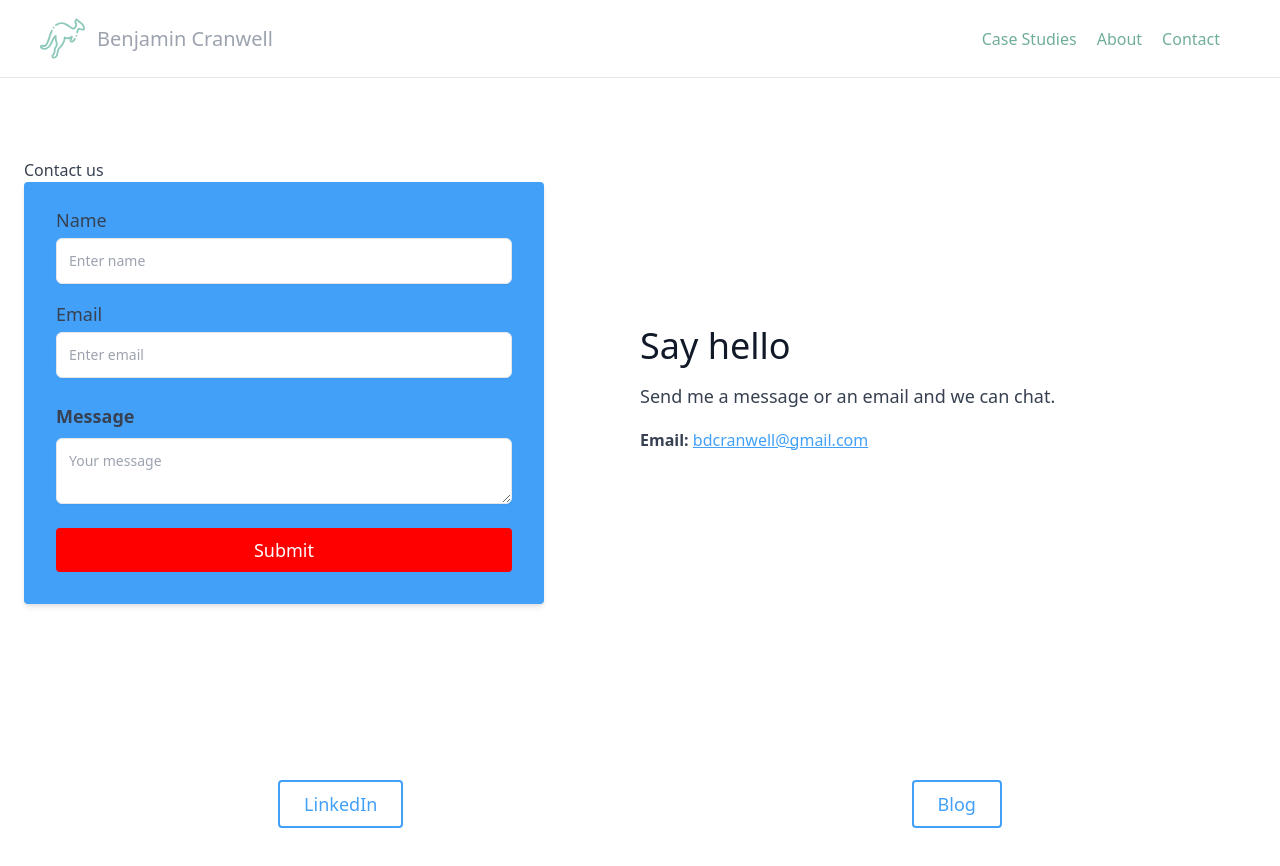
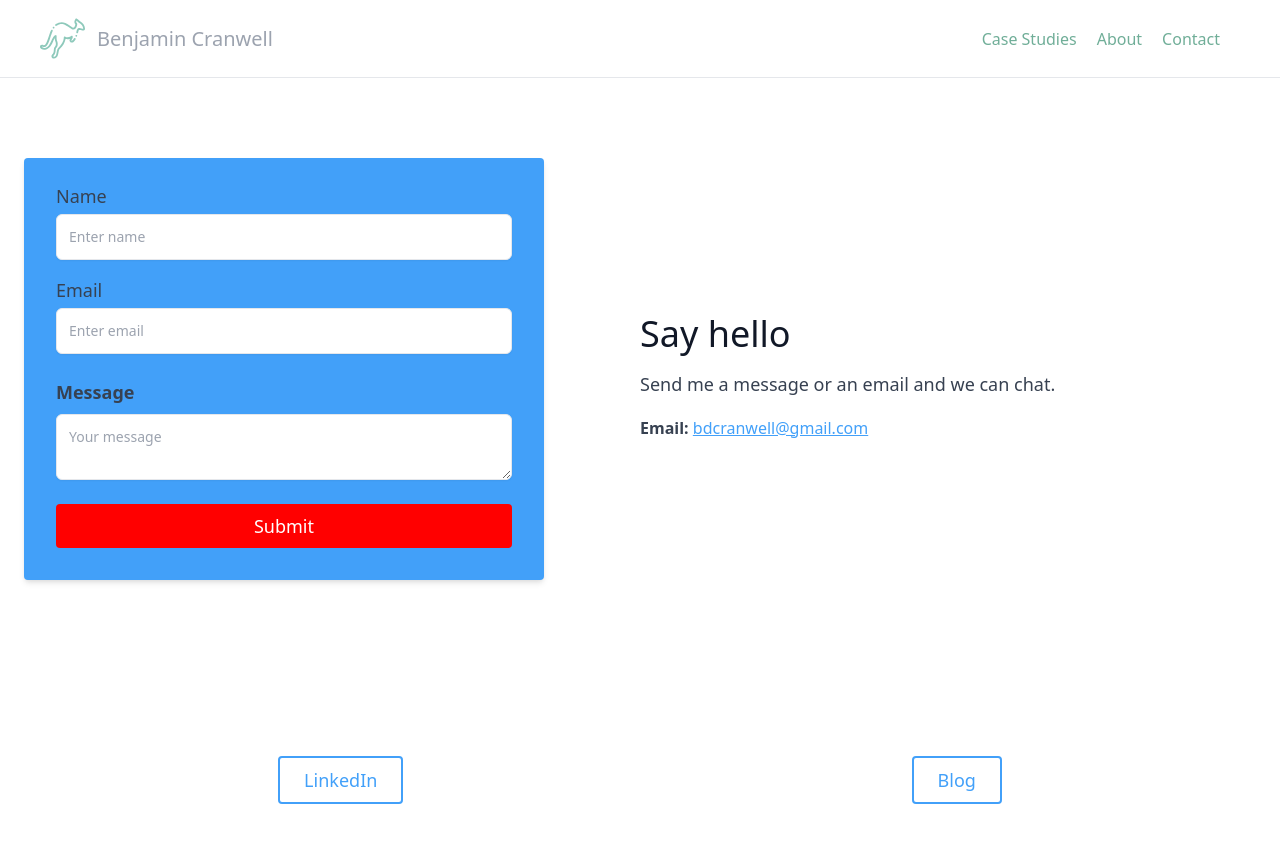
Before and after one commit to benzoscifo/Benjamin-Cranwell, a Gatsby site: page /contact in a window 1280 px wide. Built offline with nearby package versions, Linux system fonts and the light colour scheme; Gatsby itself is replaced by a stand-in of ours.

Commit message:
remove contact us text

```diff
--- a/src/pages/contact.js
+++ b/src/pages/contact.js
@@ -58,10 +58,6 @@ export default function Contact() {
       <section className="text-gray-700">
         <div className="flex flex-wrap mx-auto py-20 px-6 w-full max-w-screen-xl">
             <div className="w-full md:w-1/2 lg:pr-24 md:pr-16 md:items-start md:text-left mb-16 md:mb-0 items-center text-center">
-              <h1>
-                Contact us
-              </h1>
-
               {formSuccess ?
                 <div>{formSuccessMessage}</div>
                 :
@@ -162,109 +158,3 @@ export default function Contact() {
     </Layout>
   )
 }
-
-
-
-
-
-
-
-{/* <Layout>
-      <h1 className="sr-only">Contact Form</h1>
-      <section className="text-gray-700">
-        <div className="flex flex-wrap mx-auto py-20 px-6 w-full max-w-screen-xl">
-          <div className="w-full md:w-1/2 lg:pr-24 md:pr-16 md:items-start md:text-left mb-16 md:mb-0 items-center text-center">
-            <form
-              accept-charset="UTF-8"
-              action="https://getform.io/f/b9a6314e-2785-4a82-b122-b58dea000ee7"
-              method="POST"
-              target="_blank"
-              className="bg-blue shadow-md rounded px-4 sm:px-8 pt-6 pb-8 mb-4"
-            >
-              <div className="mb-4">
-                <label className="block">
-                  <h2 className="after:content-['*'] after:ml-0.5 after:text-red-500 block text-sm font-medium text-gray-700 text-lg">
-                    Name
-                  </h2>
-                  <input
-                    type="text"
-                    name="fullname"
-                    className="mt-1 p-3 bg-white border shadow-sm border-slate-300 placeholder-slate-400 focus:border-sky-500 focus:ring-sky-500 block w-full rounded-md sm:text-sm focus:ring-1"
-                    placeholder="Enter name"
-                  />
-                </label>
-              </div>
-              <div className="mb-6">
-                <label className="block">
-                  <h2 className="after:content-['*'] after:ml-0.5 after:text-red-500 block text-sm font-medium text-gray-700 text-lg">
-                    Email
-                  </h2>
-                  <input
-                    type="email"
-                    name="email"
-                    className="mt-1 p-3 bg-white border shadow-sm border-slate-300 placeholder-slate-400 focus:border-sky-500 focus:ring-sky-500 block w-full rounded-md sm:text-sm focus:ring-1"
-                    placeholder="Enter email"
-                  />
-                </label>
-              </div>
-              <div className="mb-6">
-                <h2 className="sr-only">Message</h2>
-                <label
-                  className="block text-gray-700 text-lg font-bold mb-2"
-                  for="exampleInputMessage"
-                >
-                  Message
-                </label>
-                <textarea
-                  type="text"
-                  name="message"
-                  placeholder="Your message"
-                  className="mt-1 p-3 bg-white border shadow-sm border-slate-300 placeholder-slate-400 focus:border-sky-500 focus:ring-sky-500 block w-full rounded-md sm:text-sm focus:ring-1 leading-8"
-                ></textarea>
-              </div>
-              <button
-                type="submit"
-                className="bg-argos text-white rounded p-2 w-full text-lg"
-              >
-                Submit
-              </button>
-            </form>
-          </div>
-          <div className="lg:max-w-lg lg:w-full md:w-1/2 w-full self-center text-center md:text-left">
-            <h2 className="title-font sm:text-4xl text-3xl mb-4 font-medium text-gray-900">
-              Say hello
-            </h2>
-            <p className="pb-4 text-lg leading-relaxed">
-              Send me a message or an email and we can chat.
-            </p>
-            <p>
-              <b>Email: </b>
-              <a
-                href="mailto:bdcranwell@gmail.com"
-                className="underline text-blue"
-              >
-                bdcranwell@gmail.com
-              </a>
-            </p>
-          </div>
-        </div>
-      </section>
-      <div className="flex flex-wrap mx-auto py-20 px-6 w-full max-w-screen-xl justify-around">
-        <div className="block text-center text-blue hover:text-white border-2 border-blue py-2 px-6 focusring hover:bg-blue rounded text-lg">
-          <a
-            href="https://www.linkedin.com/in/benjamin-cranwell-5945101a3"
-            target="_blank"
-          >
-            LinkedIn
-          </a>
-        </div>
-        <div className="block text-center text-blue hover:text-white border-2 border-blue py-2 px-6 focusring hover:bg-blue rounded text-lg">
-          <a
-            href="https://medium.com/@benjamin_51824/developer-to-ux-designer-portfolio-d508cdbfeb6a"
-            target="_blank"
-          >
-            Blog
-          </a>
-        </div>
-      </div>
-    </Layout> */}
```
